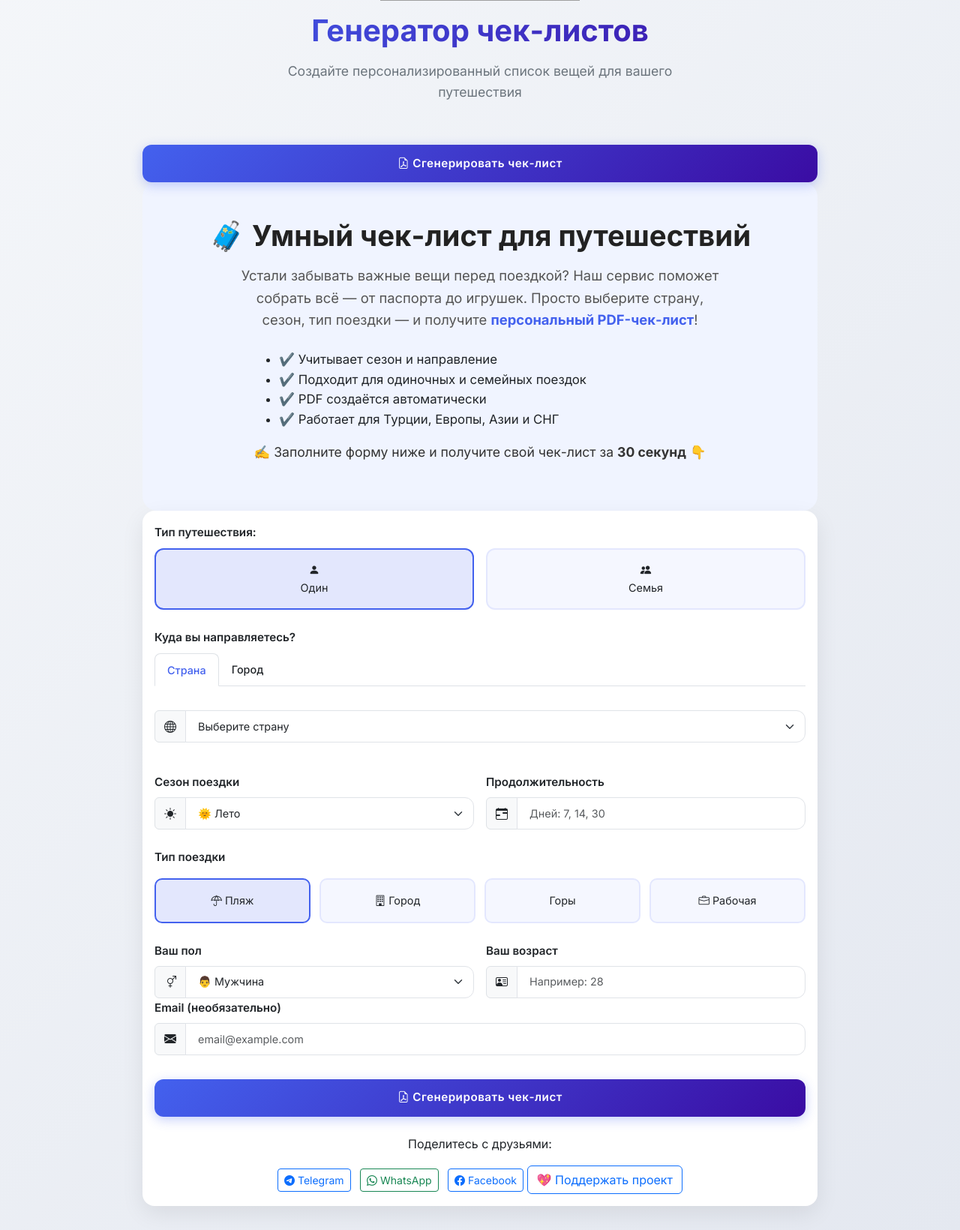
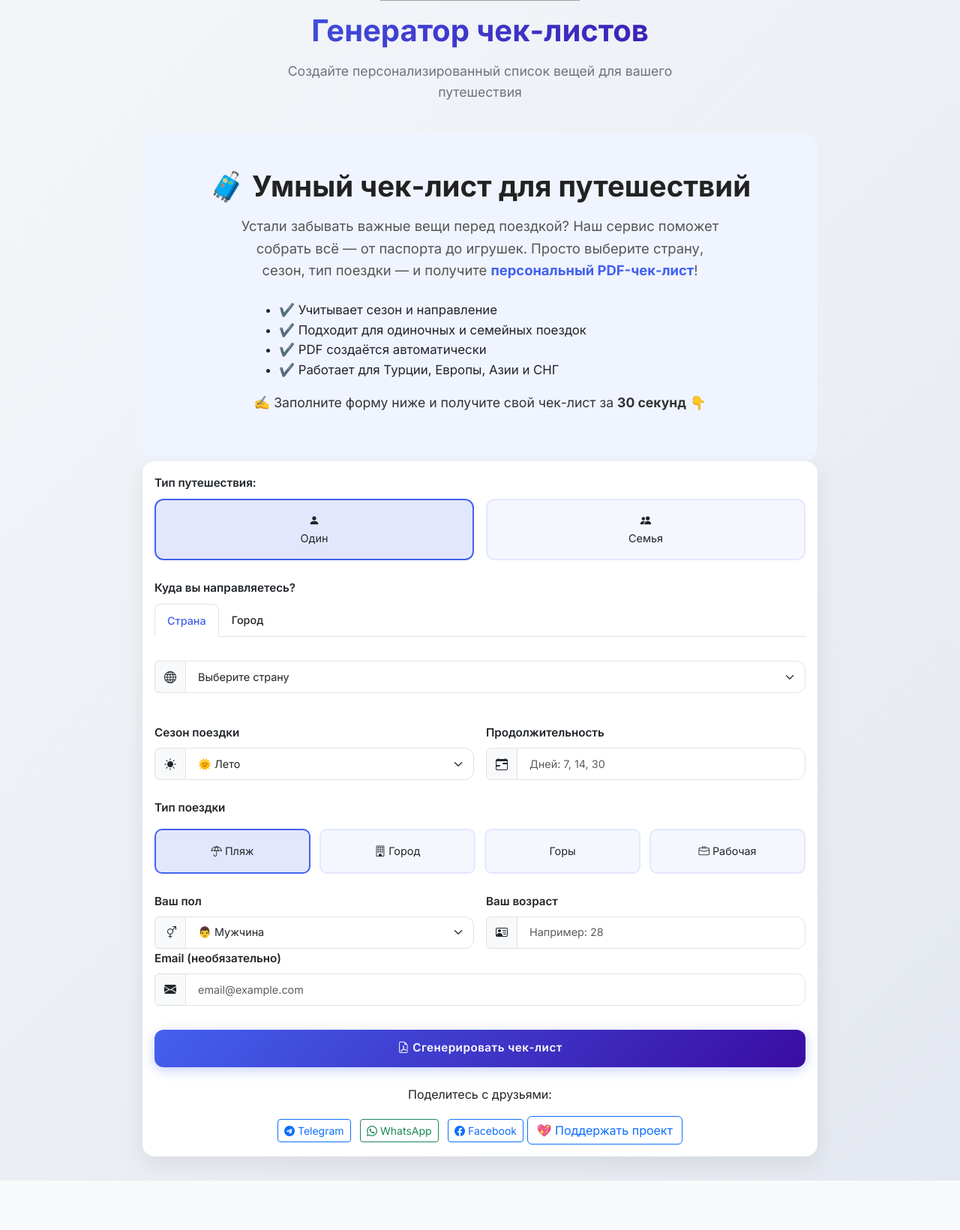
Before and after one commit to Infobest37/CheckListtTavel, a Flask app: page / in a window 1280 px wide. Shown: the part 231-1871 px from the top of the page at 75% size. After the commit the page ends 1805 px from the top, so only its background shows below. Run offline with Flask 2, Linux system fonts and the light colour scheme; parts of the project's set-up code (start-up, migrations or seed data) failed here and were passed over; grey boxes are pictures that could not be loaded.

Commit message:
Initial commit

```diff
--- a/templates/index.html
+++ b/templates/index.html
@@ -289,11 +289,6 @@
       <h1 class="header-title">Генератор чек-листов</h1>
       <p class="header-subtitle">Создайте персонализированный список вещей для вашего путешествия</p>
     </div>
-    <div class="fixed-bottom-button">
-  <button type="submit" class="btn btn-primary btn-lg w-100">
-    <i class="bi bi-file-earmark-pdf"></i> Сгенерировать чек-лист
-  </button>
-</div>
 <section class="text-center py-5 px-3" style="background: #f0f4ff; border-radius: 20px; max-width: 960px; margin: 0 auto;">
   <h1 class="fw-bold mb-3" style="font-size: 2.4rem; color: #222;">
   🧳 Умный чек-лист для путешествий
```
